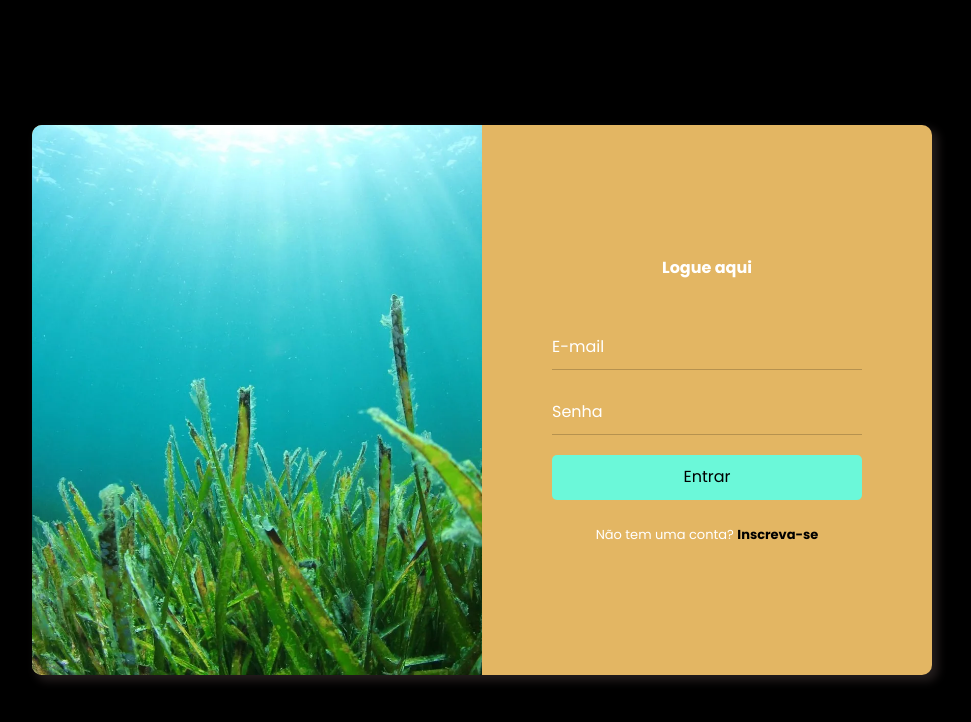
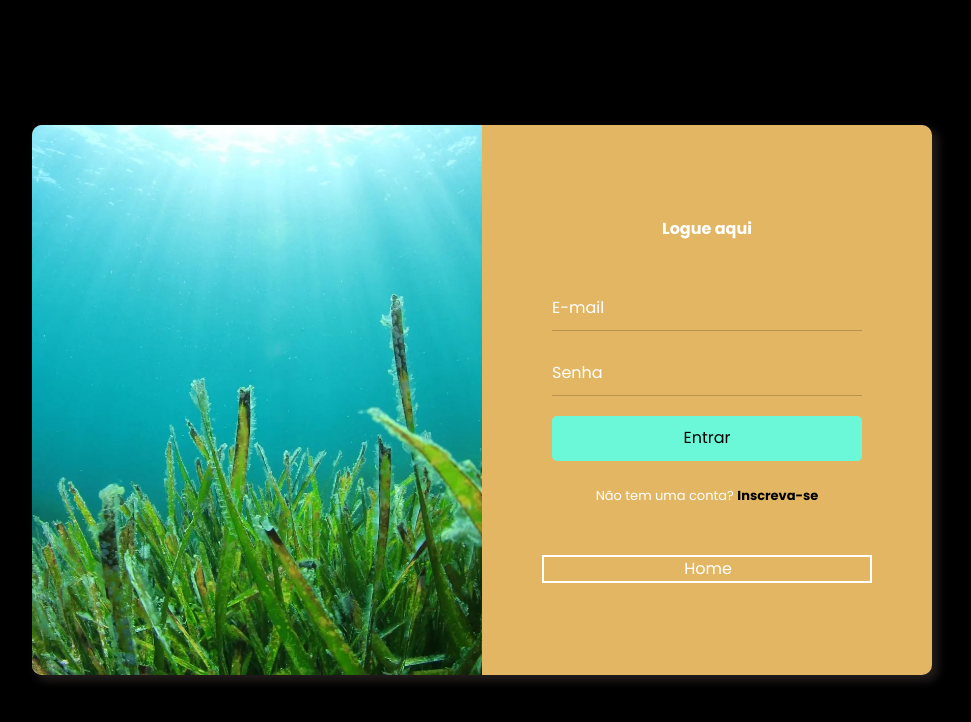
Before and after one commit to LilithGouveia/next-challenge-application, a React (Vite) app: page /login in a window 1280 px wide. Shown: the top 722 px of the page, without its empty margins (158-1129 px from the left). Built offline with nearby package versions, Linux system fonts and the light colour scheme.

Commit message:
Adicionando e personalizando o link para a home.

```diff
--- a/src/components/FormLogin.jsx
+++ b/src/components/FormLogin.jsx
@@ -38,6 +38,9 @@ export default function FormLogin() {
                       Não tem uma conta? <Link href='#'>Inscreva-se</Link>
                     </span>
                   </div>
+                  <div className='backhome'>
+                    <Link className="homebtn" to="/">Home</Link>
+                  </div>
                 </div>
               </div>
             </div>
--- a/src/style/formLogin.scss
+++ b/src/style/formLogin.scss
@@ -140,3 +140,30 @@ span a:hover {
     width: 100%;
   }
 }
+
+.homebtn{
+  top: 84%;
+  left: 45%;
+  color: #fff;
+  text-decoration: none;
+  padding: 43%;
+  // font-size: 1em;
+}
+
+.homebtn:hover{
+  color:#fff;
+}
+
+.backhome {
+  display: block;
+  border: 2px solid #fff;
+  text-align: center;
+  text-decoration: none;
+  margin-top: 50px;
+  transition: all .4s ease-in-out
+}
+
+.backhome:hover{
+  border: 2px solid #fff;
+  background-color: #cea55b;
+}
```
